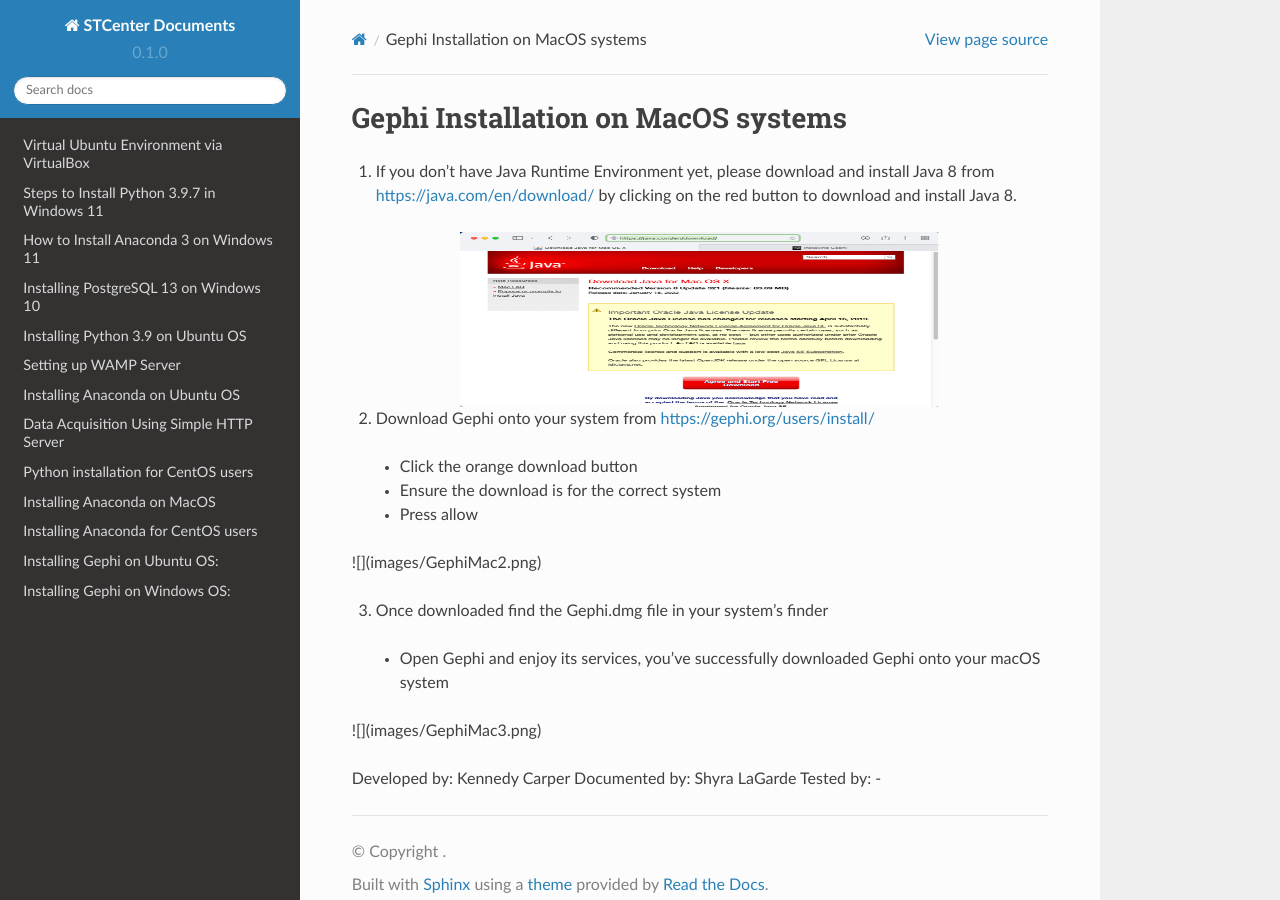
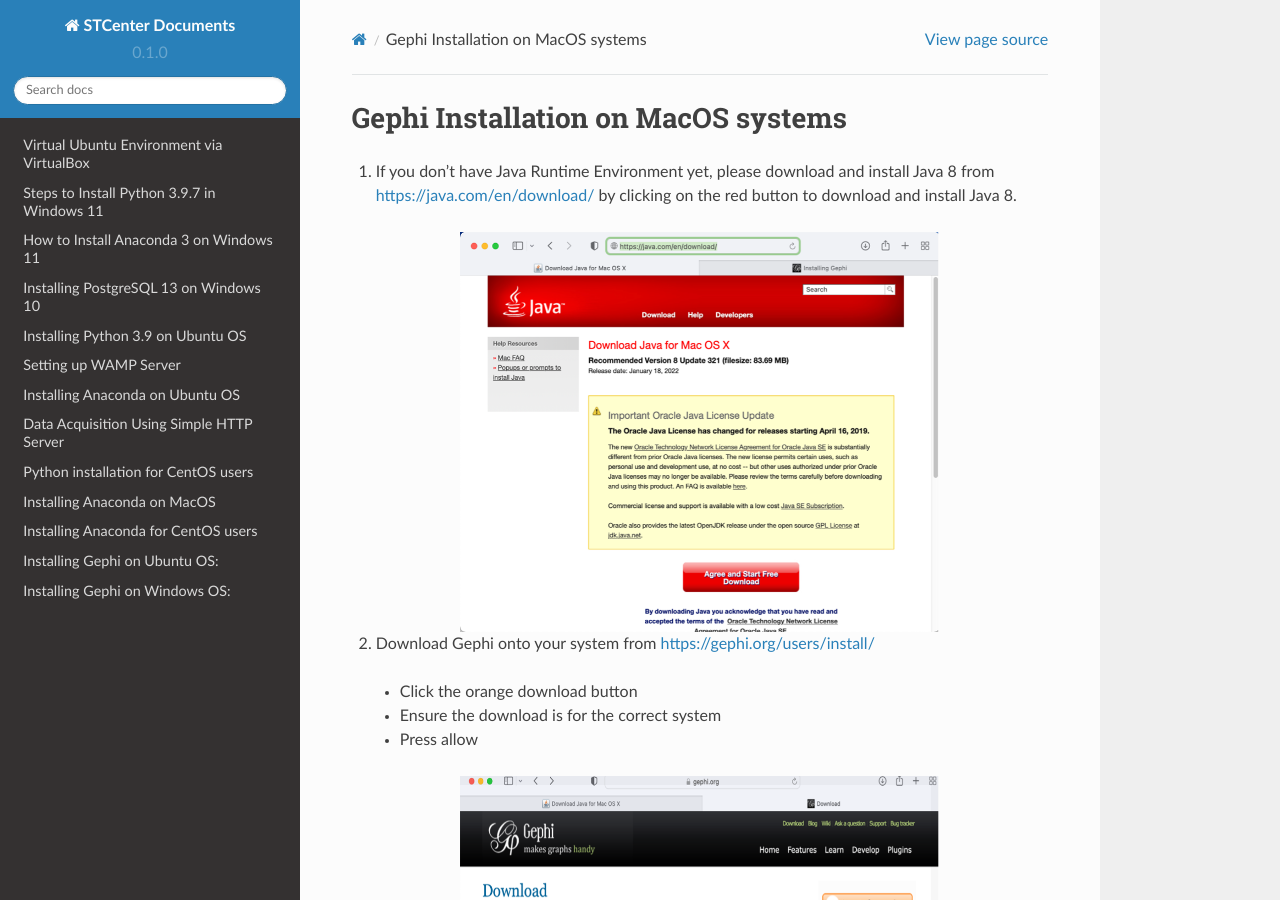
Before and after one commit to stccenter/STCenterDocs, a Sphinx documentation site: the page built from docs/source/Installing-Gephi-MacOS.rst, in a window 1280 px wide and 900 px high. Built offline with Sphinx 7.4.7 and the Read the Docs theme 2.0.0, drawn with Linux system fonts in a browser that asks for light colours; pages that are not in the unit, such as notebooks, are missing from menus.

Commit message:
Update Installing-Gephi-MacOS.rst

```diff
--- a/docs/source/Installing-Gephi-MacOS.rst
+++ b/docs/source/Installing-Gephi-MacOS.rst
@@ -6,7 +6,7 @@
 .. image:: ../images/GephiMac1.png
     :width: 480px
     :align: center
-    :height: 175px
+    :height: 400px
     :alt: Java Download Page
 
 2. Download Gephi onto your system from https://gephi.org/users/install/
@@ -17,13 +17,21 @@
 
   -	Press allow
 
-![](images/GephiMac2.png)
+.. image:: ../images/GephiMac2.png
+    :width: 480px
+    :align: center
+    :height: 400px
+    :alt: Gephi Download Page
 
 3. Once downloaded find the Gephi.dmg file in your system’s finder
 
   -	Open Gephi and enjoy its services, you’ve successfully downloaded Gephi onto your macOS system
 
-![](images/GephiMac3.png)
+.. image:: ../images/GephiMac1.png
+    :width: 480px
+    :align: center
+    :height: 400px
+    :alt: Gephhi system
 
 
 
```
